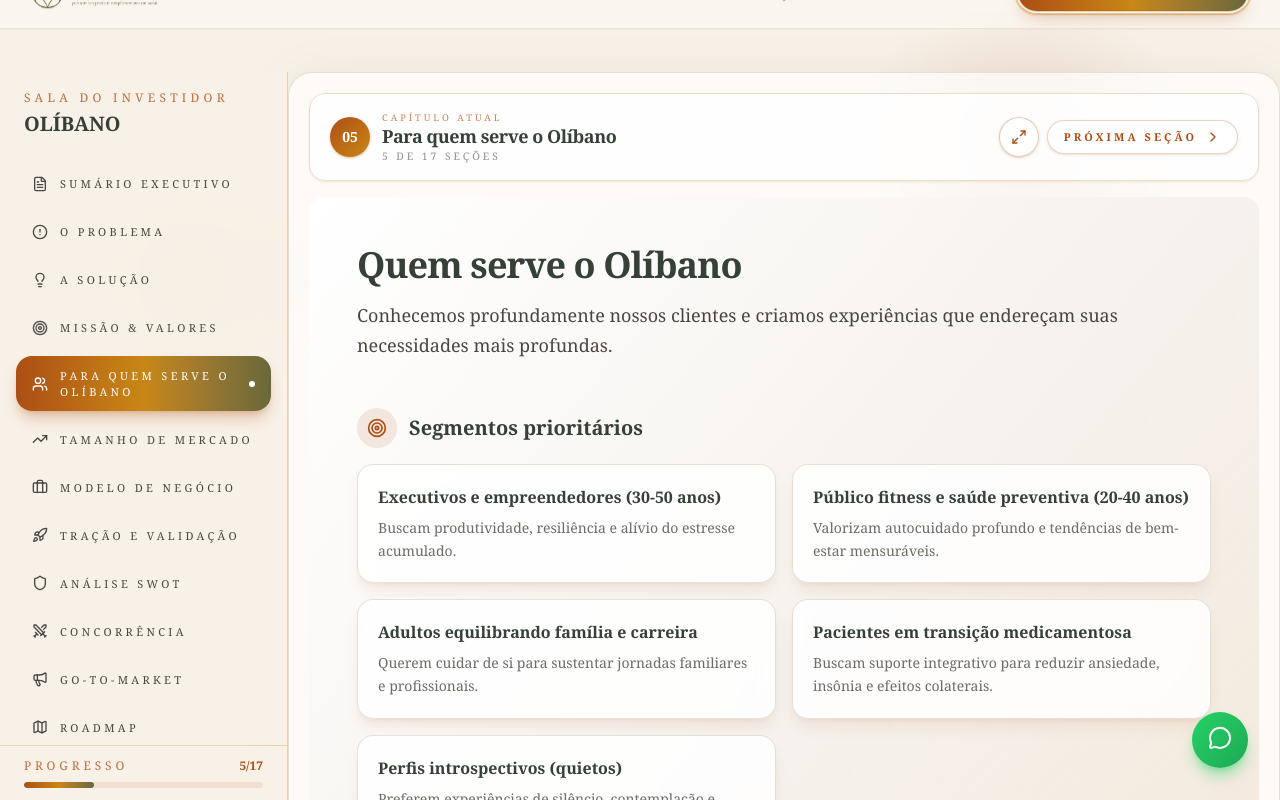
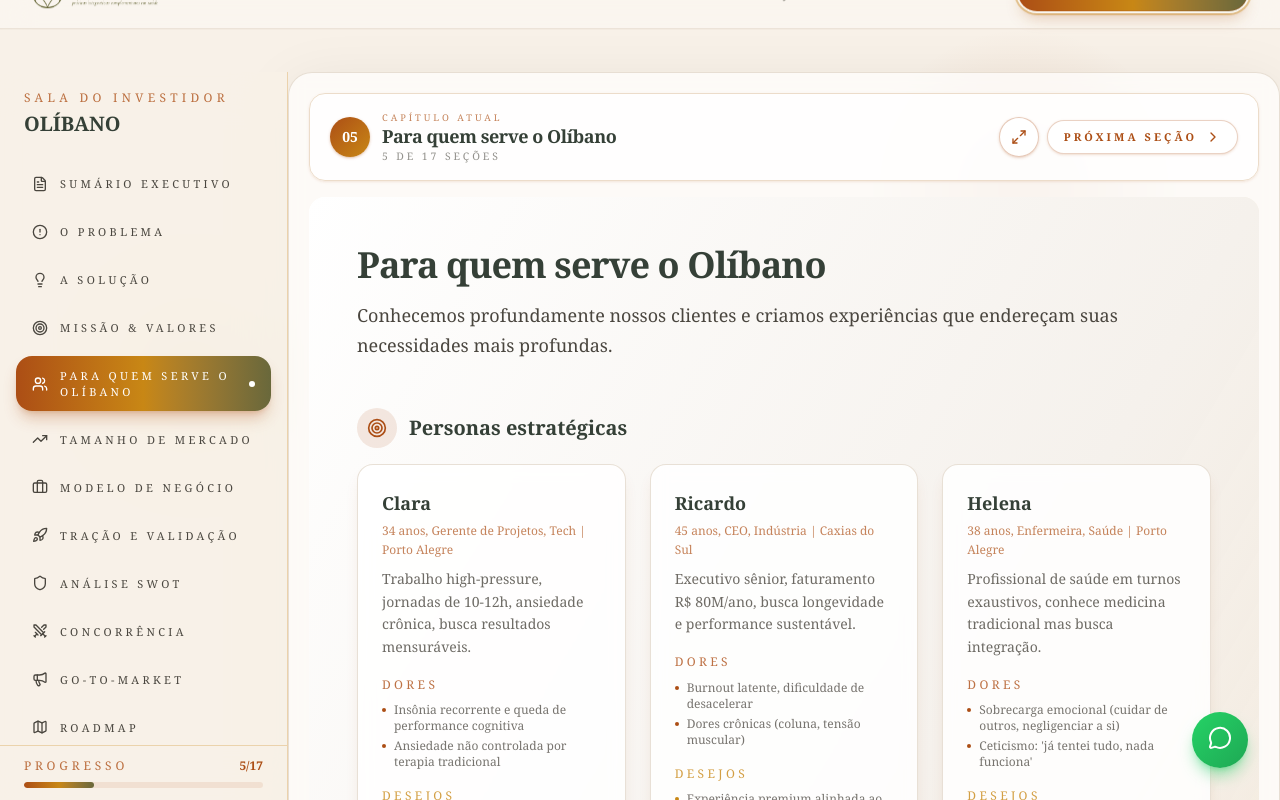
Before and after one commit to hubdogestor/RI-Olibano, a Next.js app: page /ri in a window 1280 px wide. Both pictures are taken after a click on the button "PARA QUEM SERVE O OLÍBANO". Shown: the top 800 px of the page. Built offline with nearby package versions, Linux system fonts and the light colour scheme.

Commit message:
feat: Atualizar seção de clientes com perfis detalhados e melhorar a lógica de exibição de KPIs

```diff
--- a/components/ri/sections/customer-section.tsx
+++ b/components/ri/sections/customer-section.tsx
@@ -8,9 +8,13 @@ interface CustomerSectionProps {
     title: string
     segments: Array<{
       name: string
-      focus: string
+      profile: string
+      context: string
+      pains: string[]
+      desires: string[]
+      channels: string[]
     }>
-    pains: string[]
+    painsSummary: string[]
     hiddenFear: string
   }
 }
@@ -37,9 +41,9 @@ export default function CustomerSection({ customer }: CustomerSectionProps) {
             <span className="inline-flex h-10 w-10 items-center justify-center rounded-full bg-[#ac4e15]/12 text-[#ac4e15]">
               <Target className="h-5 w-5" />
             </span>
-            <h3 className="text-xl font-serif font-semibold text-[#354037]">Segmentos prioritários</h3>
+            <h3 className="text-xl font-serif font-semibold text-[#354037]">Personas estratégicas</h3>
           </div>
-          <div className="grid gap-4 md:grid-cols-2">
+          <div className="grid gap-6 md:grid-cols-2 lg:grid-cols-3">
             {customer.segments.map((segment, index) => (
               <motion.article
                 key={segment.name}
@@ -47,10 +51,39 @@ export default function CustomerSection({ customer }: CustomerSectionProps) {
                 whileInView={{ opacity: 1, y: 0 }}
                 viewport={{ once: true, amount: 0.3 }}
                 transition={{ duration: 0.4, delay: index * 0.08 }}
-                className="rounded-2xl border border-[#d9cbbb]/60 bg-white/85 p-5 shadow-lg shadow-[#ac4e15]/10 backdrop-blur"
+                className="rounded-2xl border border-[#d9cbbb]/60 bg-white/85 p-6 shadow-lg shadow-[#ac4e15]/10 backdrop-blur"
               >
-                <h4 className="text-base font-semibold text-[#354037]">{segment.name}</h4>
-                <p className="mt-2 text-sm text-[#4a463f]/80">{segment.focus}</p>
+                <div className="space-y-4">
+                  <div>
+                    <h4 className="text-lg font-bold text-[#354037]">{segment.name}</h4>
+                    <p className="mt-1 text-xs text-[#ac4e15]/70">{segment.profile}</p>
+                    <p className="mt-2 text-sm text-[#4a463f]/80">{segment.context}</p>
+                  </div>
+
+                  <div>
+                    <p className="text-xs uppercase tracking-[0.28em] text-[#ac4e15]/80 mb-2">Dores</p>
+                    <ul className="space-y-1">
+                      {segment.pains.slice(0, 2).map((pain, i) => (
+                        <li key={i} className="flex items-start gap-2 text-xs text-[#4a463f]/75">
+                          <span className="mt-1.5 h-1 w-1 flex-shrink-0 rounded-full bg-[#ac4e15]" />
+                          <span>{pain}</span>
+                        </li>
+                      ))}
+                    </ul>
+                  </div>
+
+                  <div>
+                    <p className="text-xs uppercase tracking-[0.28em] text-[#C88715]/80 mb-2">Desejos</p>
+                    <ul className="space-y-1">
+                      {segment.desires.slice(0, 2).map((desire, i) => (
+                        <li key={i} className="flex items-start gap-2 text-xs text-[#4a463f]/75">
+                          <span className="mt-1.5 h-1 w-1 flex-shrink-0 rounded-full bg-[#C88715]" />
+                          <span>{desire}</span>
+                        </li>
+                      ))}
+                    </ul>
+                  </div>
+                </div>
               </motion.article>
             ))}
           </div>
@@ -64,7 +97,7 @@ export default function CustomerSection({ customer }: CustomerSectionProps) {
             <h3 className="text-xl font-serif font-semibold text-[#354037]">Dores principais</h3>
           </div>
           <div className="grid gap-3 md:grid-cols-2">
-            {customer.pains.map((pain, index) => (
+            {customer.painsSummary.map((pain, index) => (
               <motion.div
                 key={index}
                 initial={{ opacity: 0, x: -12 }}
--- a/data/ri.json
+++ b/data/ri.json
@@ -102,30 +102,113 @@
     ]
   },
   "customer": {
-    "title": "Quem serve o Olíbano",
+    "title": "Para quem serve o Olíbano",
     "segments": [
       {
-        "name": "Executivos e empreendedores (30-50 anos)",
-        "focus": "Buscam produtividade, resiliência e alívio do estresse acumulado."
+        "name": "Clara",
+        "profile": "34 anos, Gerente de Projetos, Tech | Porto Alegre",
+        "context": "Trabalho high-pressure, jornadas de 10-12h, ansiedade crônica, busca resultados mensuráveis.",
+        "pains": [
+          "Insônia recorrente e queda de performance cognitiva",
+          "Ansiedade não controlada por terapia tradicional",
+          "Frustração com soluções genéricas (apps de meditação, spas superficiais)"
+        ],
+        "desires": [
+          "Resultado tangível em poucas sessões",
+          "Ambiente privado e discreto",
+          "Protocolos baseados em ciência, não 'misticismo'",
+          "Flexibilidade de agendamento"
+        ],
+        "channels": ["Instagram de wellness premium", "LinkedIn de inovação em saúde", "Indicação de colegas executivos"]
       },
       {
-        "name": "Público fitness e saúde preventiva (20-40 anos)",
-        "focus": "Valorizam autocuidado profundo e tendências de bem-estar mensuráveis."
+        "name": "Ricardo",
+        "profile": "45 anos, CEO, Indústria | Caxias do Sul",
+        "context": "Executivo sênior, faturamento R$ 80M/ano, busca longevidade e performance sustentável.",
+        "pains": [
+          "Burnout latente, dificuldade de desacelerar",
+          "Dores crônicas (coluna, tensão muscular)",
+          "Resistência inicial a abordagens 'alternativas'"
+        ],
+        "desires": [
+          "Experiência premium alinhada ao status",
+          "Protocolo personalizado (não 'pacote padrão')",
+          "Privacidade absoluta",
+          "ROI claro: energia, foco, longevidade"
+        ],
+        "channels": ["Networking executivo (Lide, Endeavor)", "Indicação de médicos de confiança", "Eventos corporativos de alto nível"]
       },
       {
-        "name": "Adultos equilibrando família e carreira",
-        "focus": "Querem cuidar de si para sustentar jornadas familiares e profissionais."
+        "name": "Helena",
+        "profile": "38 anos, Enfermeira, Saúde | Porto Alegre",
+        "context": "Profissional de saúde em turnos exaustivos, conhece medicina tradicional mas busca integração.",
+        "pains": [
+          "Sobrecarga emocional (cuidar de outros, negligenciar a si)",
+          "Ceticismo: 'já tentei tudo, nada funciona'",
+          "Orçamento limitado vs. desejo de qualidade"
+        ],
+        "desires": [
+          "Validação científica das terapias oferecidas",
+          "Custo-benefício transparente",
+          "Ambiente acolhedor, não pretensioso",
+          "Profissionais que entendam suas dores específicas"
+        ],
+        "channels": ["WhatsApp de grupos de saúde", "Instagram de bem-estar baseado em evidências", "Boca a boca entre colegas de profissão"]
       },
       {
-        "name": "Pacientes em transição medicamentosa",
-        "focus": "Buscam suporte integrativo para reduzir ansiedade, insônia e efeitos colaterais."
+        "name": "Paulo",
+        "profile": "27 anos, Analista Financeiro, Mercado Financeiro | Porto Alegre",
+        "context": "Jovem profissional, cultura fitness consolidada, busca autocuidado além da academia.",
+        "pains": [
+          "Ansiedade pré-competição ou reuniões importantes",
+          "Recuperação pós-treino inadequada",
+          "Falta de diferencial em rotinas de wellness já saturadas (criolipólise, massagens comuns)"
+        ],
+        "desires": [
+          "Experiência instagramável (mas com resultado real)",
+          "Tecnologia de ponta (gadgets, biohacking)",
+          "Combinação de estética + performance",
+          "Protocolo de recuperação acelerada"
+        ],
+        "channels": ["Instagram fitness/biohacking", "YouTube de longevidade e performance", "Indicação de personal trainers"]
       },
       {
-        "name": "Perfis introspectivos (quietos)",
-        "focus": "Preferem experiências de silêncio, contemplação e aprofundamento emocional."
+        "name": "Marina",
+        "profile": "41 anos, Nutricionista, Clínica própria | Porto Alegre",
+        "context": "Profissional liberal, renda variável, valoriza autoconhecimento e crescimento pessoal.",
+        "pains": [
+          "Renda instável gera ansiedade financeira",
+          "Solidão empreendedora",
+          "Necessidade de renovar conhecimento constantemente"
+        ],
+        "desires": [
+          "Networking com profissionais alinhados",
+          "Experiência que possa recomendar aos pacientes",
+          "Autocuidado que reflita seus próprios valores profissionais",
+          "Potencial parceria comercial (indicação cruzada)"
+        ],
+        "channels": ["Eventos de nutrição integrativa", "Instagram de saúde holística", "Grupos de WhatsApp profissionais"]
+      },
+      {
+        "name": "João",
+        "profile": "62 anos, Aposentado, Ex-executivo | Porto Alegre",
+        "context": "Transição pós-carreira, busca propósito e qualidade de vida na terceira idade.",
+        "pains": [
+          "Sensação de inutilidade pós-aposentadoria",
+          "Dores crônicas (artrose, tensão)",
+          "Medo de declínio cognitivo",
+          "Resistência a tecnologia complexa"
+        ],
+        "desires": [
+          "Dignidade e respeito no atendimento",
+          "Protocolos simples, sem jargões",
+          "Longevidade com qualidade",
+          "Ambiente tranquilo, sem pressa"
+        ],
+        "channels": ["Indicação médica", "Grupos de convivência", "Família (filhos marcam a primeira sessão)"]
       }
     ],
-    "pains": [
+    "painsSummary": [
       "Insônia, queda de foco e desempenho",
       "Cansaço físico, dores musculares e falta de criatividade",
       "Ansiedade, traumas emocionais e crenças limitantes",
@@ -306,19 +389,20 @@
     ],
     "kpis": [
       {
-        "label": "CAC meta",
-        "value": "≤ R$ 500",
-        "detail": "Campanhas ajustadas semanalmente com base em ROI."
+        "category": "Aquisição",
+        "metrics": ["CAC", "Conversão (leads/ecommerce)", "ROI"]
       },
       {
-        "label": "Recorrência",
-        "value": "78%",
-        "detail": "Programas de 3-5 sessões e membership corporate."
+        "category": "Fidelização",
+        "metrics": ["LTV", "Recorrência", "NPS", "Retenção"]
       },
       {
-        "label": "Conversão e-commerce",
-        "value": "3,8%",
-        "detail": "Checkout otimizado, gatilhos de oferta e kits presente."
+        "category": "Financeiro",
+        "metrics": ["Receita", "Ticket Médio", "Margem", "Break-even"]
+      },
+      {
+        "category": "Operacional",
+        "metrics": ["Ocupação", "Jornada", "Feedbacks"]
       }
     ]
   },
```
Also changed, not shown: components/ri/sections/go-to-market-section.tsx (+33 -12 lines).
